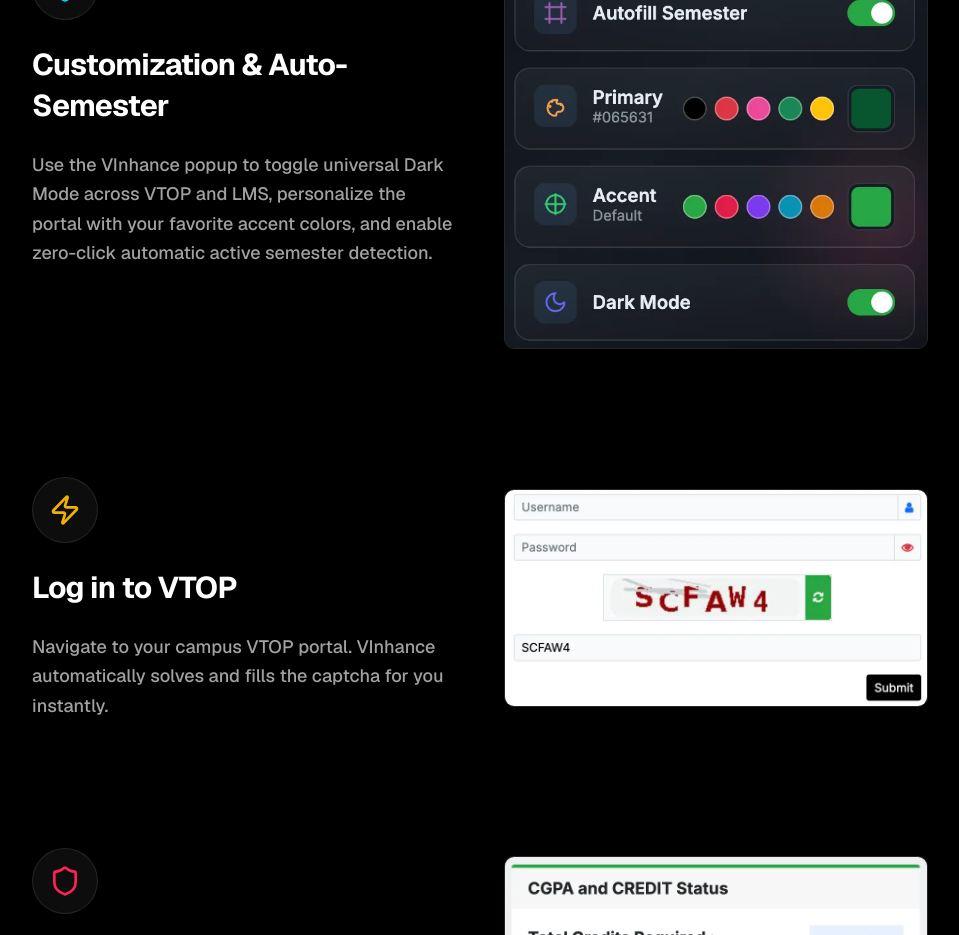
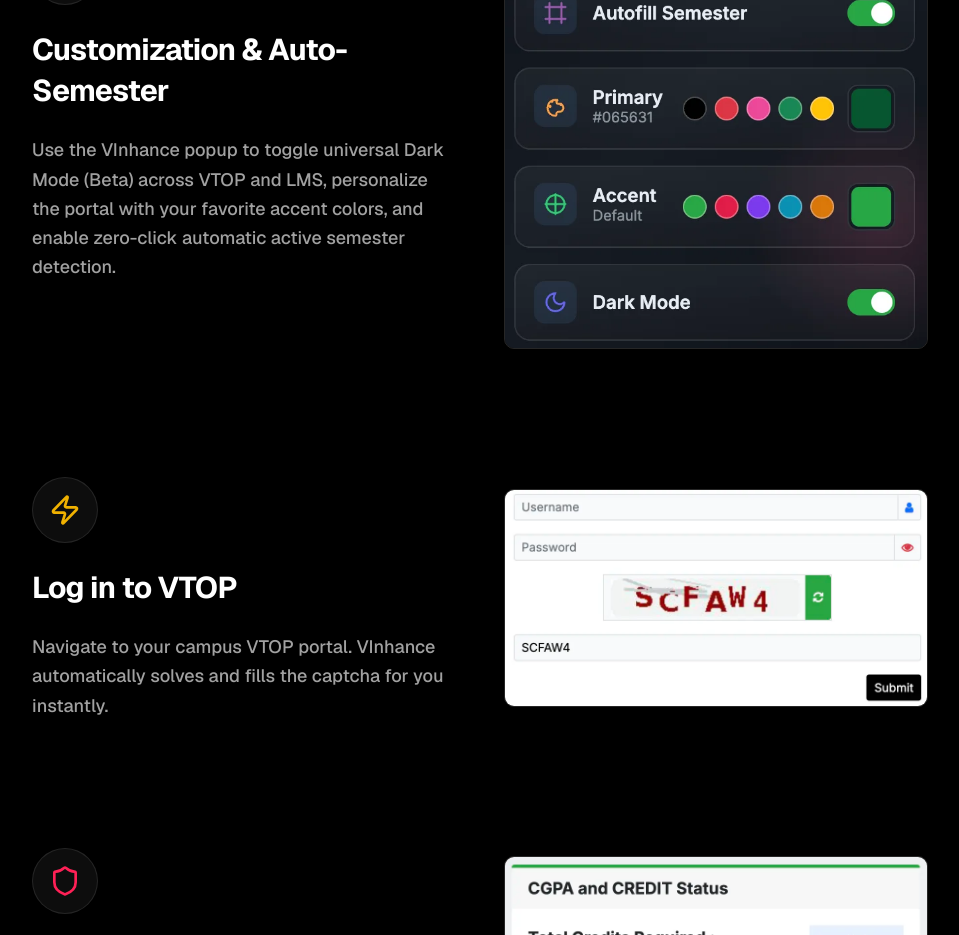
Before and after one commit to VInhance/vinhance-web, a Next.js app: page /how-to-use in a window 1280 px wide. Shown: the part 1560-2495 px from the top of the page, without its empty margins (160-1119 px from the left). Built offline with nearby package versions, Linux system fonts and the light colour scheme.

Commit message:
Update page.js

```diff
--- a/src/app/how-to-use/page.js
+++ b/src/app/how-to-use/page.js
@@ -44,7 +44,7 @@
         {
             title: "Customization & Auto-Semester",
             description:
-                "Use the VInhance popup to toggle universal Dark Mode across VTOP and LMS, personalize the portal with your favorite accent colors, and enable zero-click automatic active semester detection.",
+                "Use the VInhance popup to toggle universal Dark Mode (Beta) across VTOP and LMS, personalize the portal with your favorite accent colors, and enable zero-click automatic active semester detection.",
             icon: <Settings className="w-8 h-8 text-cyan-400" />,
             image: "/assets/product/popup.webp",
         },
--- a/src/app/whats-new/page.js
+++ b/src/app/whats-new/page.js
@@ -12,7 +12,7 @@
             icon: <Zap className="w-6 h-6" />,
             features: [
                 "Full Portal Customization (Themes & Accent Colors)",
-                "Universal VTOP & LMS Dark Mode",
+                "Universal VTOP & LMS Dark Mode (Beta)",
                 "Live Dashboard Schedule Widget with Dynamic Time Tags",
                 "Advanced Course-Specific Calendar Filter & Live Counter",
                 "Intelligent Lab-Skip Validation in Attendance Planner",
```
